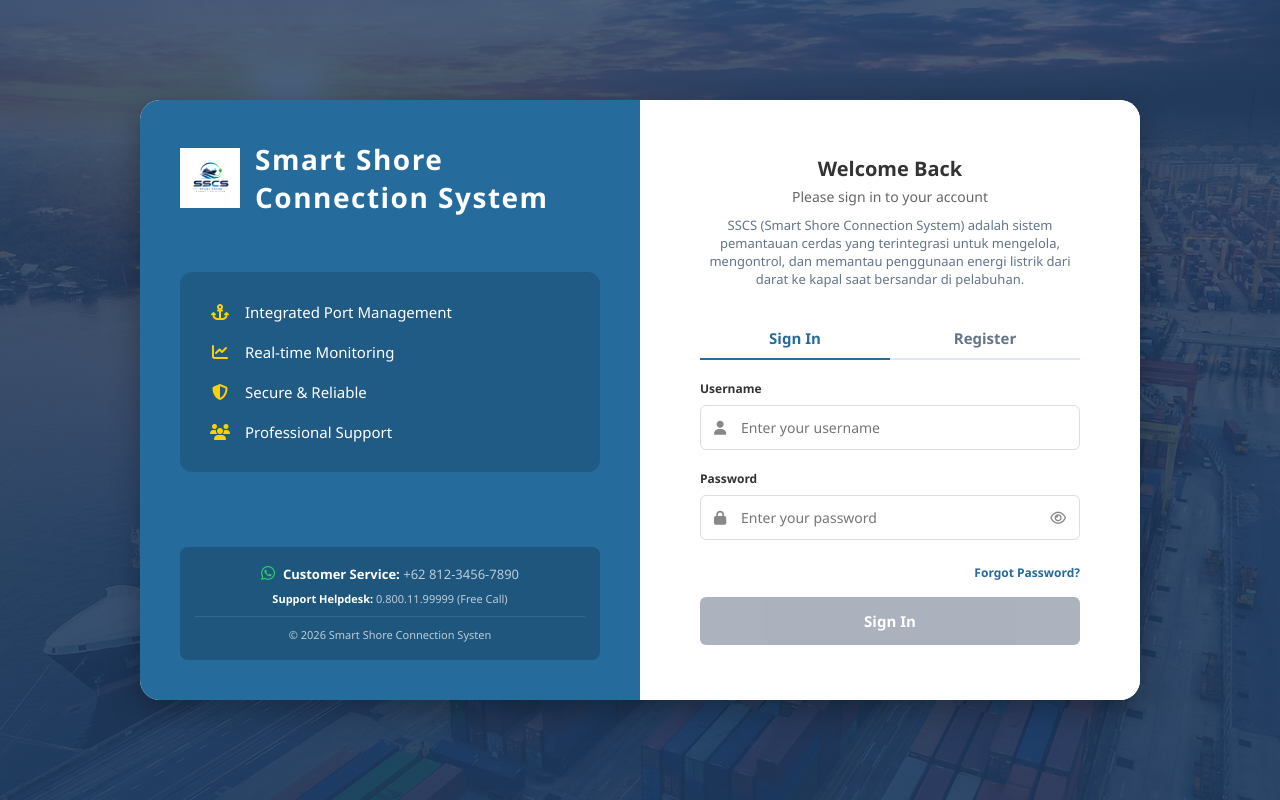
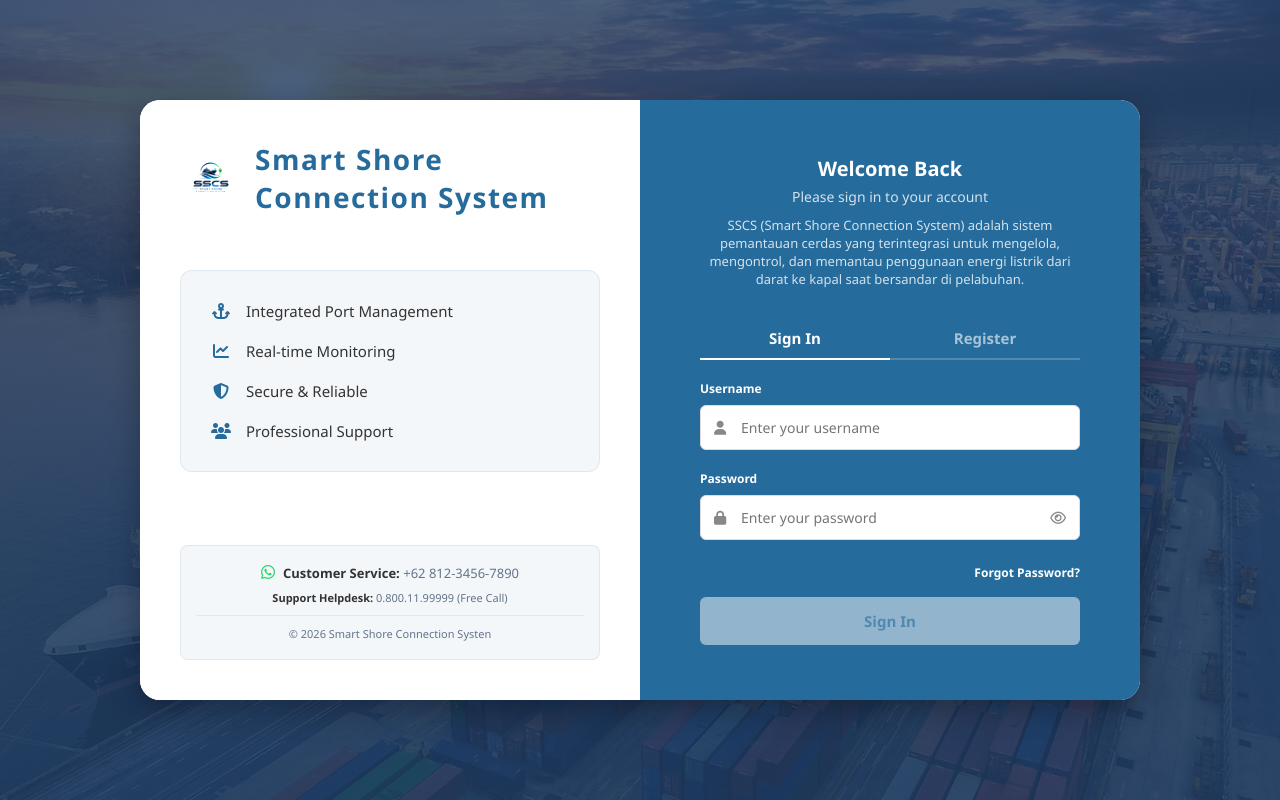
Before and after one commit to TegarAkhsan/SSCS-Monitoring-Website, a PHP site: page /login.html in a window 1280 px wide. Run offline with PHP 8.4, Linux system fonts and the light colour scheme.

Commit message:
refactor: invert login page color scheme to swap left and right panel themes

```diff
--- a/login.css
+++ b/login.css
@@ -39,9 +39,9 @@ body {
 /* LEFT PANEL (Blue Side) */
 .left-panel {
   flex: 1;
-  background: #256b9c;
+  background: #ffffff;
   /* The exact blue from the screenshot */
-  color: white;
+  color: #333;
   padding: 40px;
   display: flex;
   flex-direction: column;
@@ -101,7 +101,8 @@ body {
 }
 
 .feature-list-container {
-  background: rgba(0, 0, 0, 0.15);
+  background: rgba(37, 107, 156, 0.05);
+  border: 1px solid rgba(37, 107, 156, 0.1);
   border-radius: 12px;
   padding: 30px;
   margin-top: auto;
@@ -125,8 +126,8 @@ body {
 }
 
 .feature-list i {
-  color: #ffd100;
-  /* Yellow accent */
+  color: #256b9c;
+  /* Blue accent */
   margin-right: 15px;
   font-size: 16px;
   width: 20px;
@@ -136,7 +137,7 @@ body {
 .left-footer {
   text-align: center;
   font-size: 11px;
-  color: rgba(255, 255, 255, 0.7);
+  color: #64748b;
   z-index: 1;
 }
 
@@ -145,13 +146,13 @@ body {
 }
 
 .left-footer strong {
-  color: white;
+  color: #333;
 }
 
 /* RIGHT PANEL (White/Form Side) */
 .right-panel {
   flex: 1;
-  background: #ffffff;
+  background: #256b9c;
   display: flex;
   flex-direction: column;
   justify-content: center;
@@ -197,13 +198,13 @@ body {
 .welcome-text h2 {
   font-size: 20px;
   font-weight: 700;
-  color: #333;
+  color: white;
   margin-bottom: 5px;
 }
 
 .welcome-text p {
   font-size: 14px;
-  color: #666;
+  color: rgba(255, 255, 255, 0.8);
 }
 
 .alert-box {
@@ -225,7 +226,7 @@ body {
   display: block;
   font-size: 12px;
   font-weight: 600;
-  color: #333;
+  color: white;
   margin-bottom: 8px;
 }
 
@@ -237,6 +238,7 @@ body {
 
 .input-wrapper input {
   width: 100%;
+  background: #fff;
   padding: 12px 12px 12px 40px;
   border: 1px solid #ddd;
   border-radius: 6px;
@@ -300,8 +302,8 @@ body {
 
 .login-btn {
   width: 100%;
-  background: #256b9c;
-  color: white;
+  background: #ffffff;
+  color: #256b9c;
   border: none;
   padding: 14px;
   border-radius: 6px;
@@ -312,12 +314,12 @@ body {
 }
 
 .login-btn:hover:not(:disabled) {
-  background: #1e5a84;
+  background: #f1f5f9;
 }
 
 .login-btn:disabled {
-  background: #758094;
-  opacity: 0.6;
+  background: rgba(255, 255, 255, 0.5);
+  color: rgba(37, 107, 156, 0.6);
   cursor: not-allowed;
 }
 
@@ -345,7 +347,7 @@ body {
 .tab-container {
   display: flex;
   margin-bottom: 20px;
-  border-bottom: 2px solid #e2e8f0;
+  border-bottom: 2px solid rgba(255, 255, 255, 0.2);
 }
 
 .tab-btn {
@@ -355,7 +357,7 @@ body {
   padding: 10px;
   font-size: 15px;
   font-weight: 600;
-  color: #64748b;
+  color: rgba(255, 255, 255, 0.6);
   cursor: pointer;
   border-bottom: 2px solid transparent;
   margin-bottom: -2px; /* overlap structural border */
@@ -363,10 +365,10 @@ body {
 }
 
 .tab-btn:hover {
-  color: #256b9c;
+  color: white;
 }
 
 .tab-btn.active {
-  color: #256b9c;
-  border-bottom: 2px solid #256b9c;
+  color: white;
+  border-bottom: 2px solid white;
 }
--- a/login.html
+++ b/login.html
@@ -19,7 +19,7 @@
                 <div class="left-header">
                     <div style="display: flex; align-items: center; gap: 15px;">
                         <img src="../assets/img/Logo.jpeg" alt="Power Shore Connection" class="logo-danantara">
-                        <span style="font-size: 28px; font-weight: 800; letter-spacing: 1.5px;">Smart Shore Connection
+                        <span style="font-size: 28px; font-weight: 800; letter-spacing: 1.5px; color: #256b9c;">Smart Shore Connection
                             System</span>
                     </div>
                 </div>
@@ -34,12 +34,12 @@
                 </div>
 
                 <div class="left-footer"
-                    style="padding: 15px; background: rgba(0,0,0,0.2); border-radius: 8px; margin-top: 20px;">
+                    style="padding: 15px; background: rgba(37, 107, 156, 0.05); border-radius: 8px; margin-top: 20px; border: 1px solid rgba(37, 107, 156, 0.1);">
                     <p style="margin-bottom: 8px; font-size: 13px;"><i class="fa-brands fa-whatsapp"
                             style="color: #25D366; font-size: 16px; margin-right: 8px;"></i><strong>Customer
                             Service:</strong> +62 812-3456-7890</p>
                     <p style="margin-bottom: 8px;"><strong>Support Helpdesk:</strong> 0.800.11.99999 (Free Call)</p>
-                    <p style="margin-top: 10px; border-top: 1px solid rgba(255,255,255,0.1); padding-top: 10px;">© 2026
+                    <p style="margin-top: 10px; border-top: 1px solid rgba(37, 107, 156, 0.1); padding-top: 10px;">© 2026
                         Smart Shore Connection Systen</p>
                 </div>
             </div>
@@ -50,7 +50,7 @@
                     <div class="welcome-text">
                         <h2 id="formTitle">Welcome Back</h2>
                         <p id="formSubtitle">Please sign in to your account</p>
-                        <p id="sscsDescription" style="font-size: 13px; color: #64748b; margin-top: 10px;">
+                        <p id="sscsDescription" style="font-size: 13px; color: rgba(255,255,255,0.8); margin-top: 10px;">
                             SSCS (Smart Shore Connection System) adalah sistem pemantauan cerdas yang terintegrasi untuk mengelola, mengontrol, dan memantau penggunaan energi listrik dari darat ke kapal saat bersandar di pelabuhan.
                         </p>
                     </div>
@@ -88,7 +88,7 @@
                         </div>
 
                         <div style="text-align: right; margin-bottom: 15px;">
-                            <a href="#" onclick="switchTab('forgot'); return false;" style="font-size: 12px; color: #256b9c; text-decoration: none; font-weight: 600;">Forgot Password?</a>
+                            <a href="#" onclick="switchTab('forgot'); return false;" style="font-size: 12px; color: white; text-decoration: none; font-weight: 600;">Forgot Password?</a>
                         </div>
 
                         <button type="submit" id="loginBtn" class="login-btn" disabled>Sign In</button>
@@ -144,7 +144,7 @@
                         </div>
                         <button type="submit" id="forgotBtn" class="login-btn" disabled>Send Reset Link</button>
                         <div style="text-align: center; margin-top: 15px;">
-                            <a href="#" onclick="switchTab('login'); return false;" style="font-size: 13px; color: #64748b; text-decoration: none;">Back to Login</a>
+                            <a href="#" onclick="switchTab('login'); return false;" style="font-size: 13px; color: rgba(255,255,255,0.8); text-decoration: none;">Back to Login</a>
                         </div>
                     </form>
                 </div>
```
